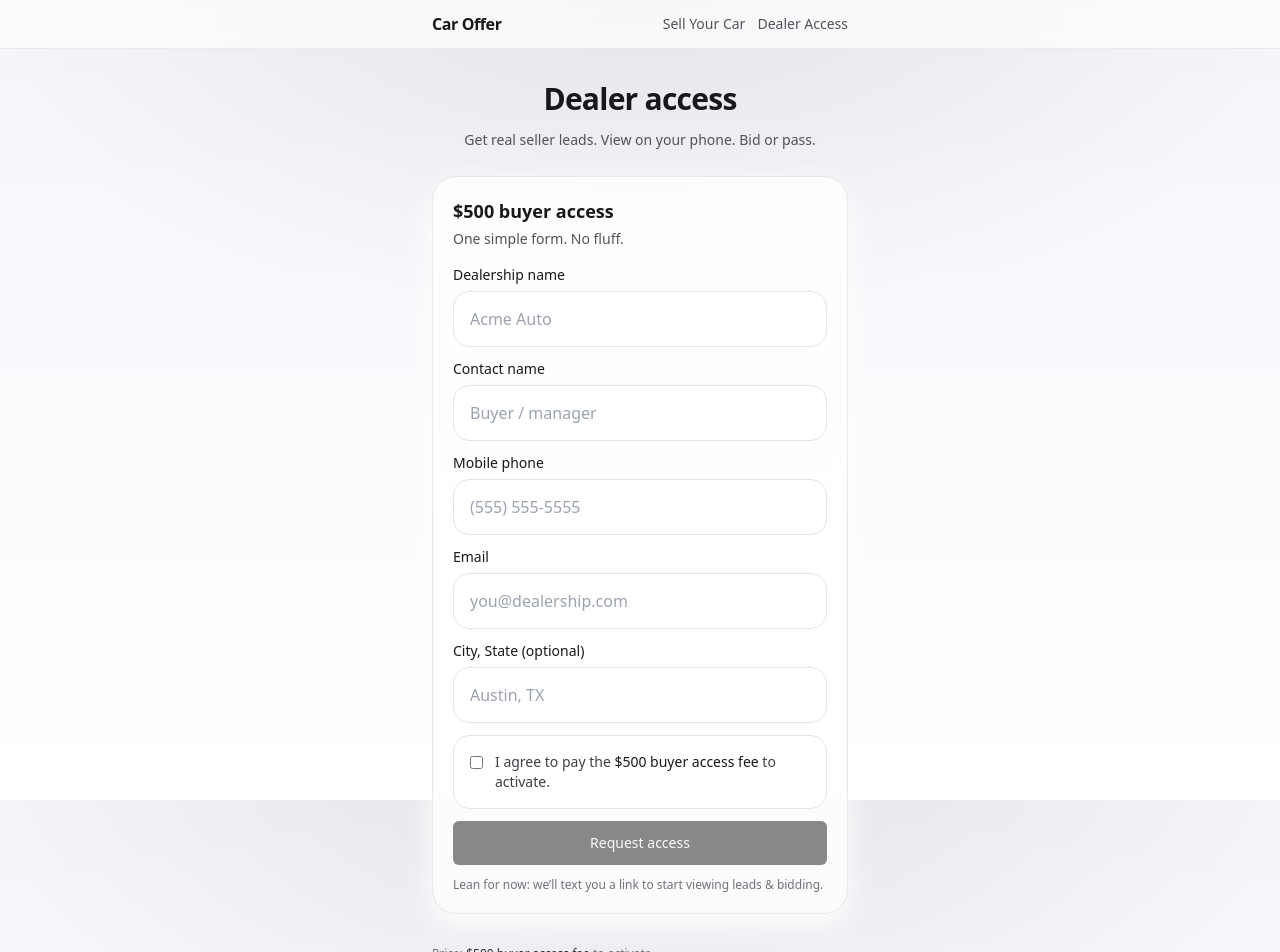
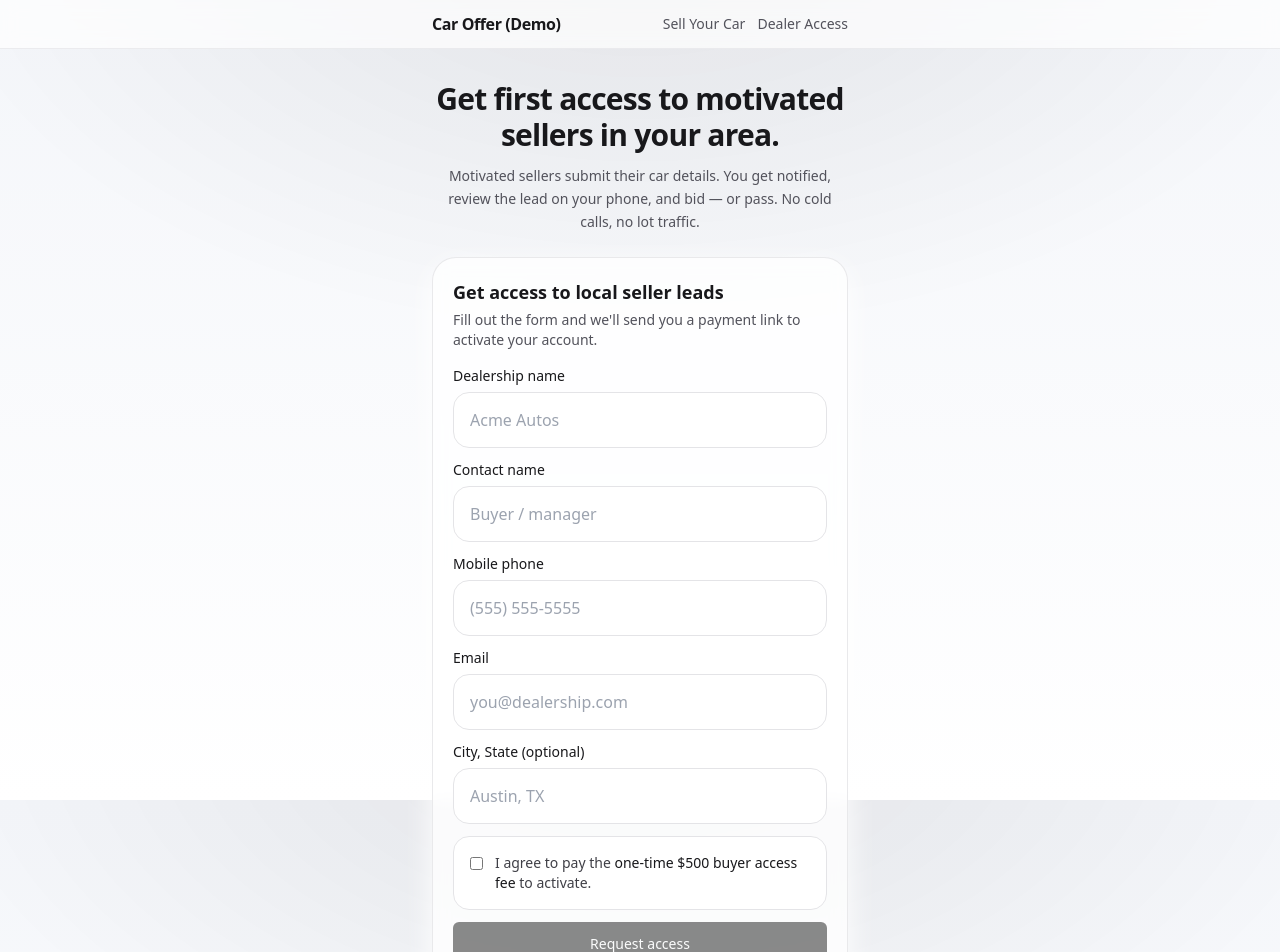
Before and after one commit to martincr/car-offer-ai-2026, a Next.js app: page /dealers in a window 1280 px wide. Shown: the top 952 px of the page. Built offline with nearby package versions, Linux system fonts and the light colour scheme.

Commit message:
Improvements to dealer page

```diff
--- a/app/dealers/page.tsx
+++ b/app/dealers/page.tsx
@@ -4,9 +4,9 @@ export default function Page() {
   return (
     <main className="mx-auto max-w-md px-4 pb-10 pt-8">
       <div className="text-center">
-        <div className="text-3xl font-semibold tracking-tight text-zinc-900">Dealer access</div>
+        <div className="text-3xl font-semibold tracking-tight text-zinc-900">Get first access to motivated sellers in your area.</div>
         <p className="mt-3 text-sm leading-relaxed text-zinc-600">
-          Get real seller leads. View on your phone. Bid or pass.
+          Motivated sellers submit their car details. You get notified, review the lead on your phone, and bid — or pass. No cold calls, no lot traffic.
         </p>
       </div>
 
@@ -14,9 +14,6 @@ export default function Page() {
         <DealerSignupForm />
       </div>
 
-      <div className="mt-8 text-xs text-zinc-500">
-        Price: <span className="font-medium text-zinc-800">$500 buyer access fee</span> to activate.
-      </div>
     </main>
   );
 }
--- a/components/StartCard.tsx
+++ b/components/StartCard.tsx
@@ -22,9 +22,9 @@ export function StartCard() {
 
   return (
     <Card className="p-5">
-      <div className="text-sm font-medium text-zinc-900">Start with your VIN</div>
+      <div className="text-sm font-medium text-zinc-900">Start by entering your VIN</div>
       <div className="mt-1 text-xs text-zinc-500">
-        This is required so dealers can verify your car.
+        This is required so dealers can verify your car details.
       </div>
 
       <div className="mt-4">
@@ -55,7 +55,7 @@ export function StartCard() {
           I&apos;m a dealer
         </Button>
 
-        <div className="text-xs text-zinc-500">No pressure. No spam. Takes ~2 minutes.</div>
+        <div className="text-center text-xs text-zinc-500">No pressure. No spam. Takes ~2 minutes.</div>
       </div>
     </Card>
   );
--- a/components/TopBar.tsx
+++ b/components/TopBar.tsx
@@ -5,7 +5,7 @@ export function TopBar() {
     <header className="sticky top-0 z-40 border-b border-zinc-200/70 bg-white/70 backdrop-blur">
       <div className="mx-auto flex max-w-md items-center justify-between px-4 py-3">
         <Link href="/" className="font-semibold tracking-tight text-zinc-900">
-          Car Offer
+          Car Offer (Demo)
         </Link>
         <nav className="flex items-center gap-3 text-sm text-zinc-600">
           <Link href="/sell" className="hover:text-zinc-900">
--- a/components/dealer/DealerSignupForm.tsx
+++ b/components/dealer/DealerSignupForm.tsx
@@ -30,7 +30,7 @@ export function DealerSignupForm() {
       setSubmitted({
         ok: true,
         message:
-          'Got it. Next step: we’ll send you a payment link for the $500 buyer access fee, then you’re live.',
+          "You’re in line. We’ll text you a payment link — once confirmed, you’ll start receiving leads immediately.",
       });
     } catch (e: any) {
       setSubmitted({ ok: false, message: e?.message ?? 'Something went wrong.' });
@@ -49,13 +49,13 @@ export function DealerSignupForm() {
 
   return (
     <Card className="p-5">
-      <div className="text-lg font-semibold text-zinc-900">$500 buyer access</div>
-      <div className="mt-1 text-sm text-zinc-600">One simple form. No fluff.</div>
+      <div className="text-lg font-semibold text-zinc-900">Get access to local seller leads</div>
+      <div className="mt-1 text-sm text-zinc-600">Fill out the form and we'll send you a payment link to activate your account.</div>
 
       <div className="mt-4 grid gap-3">
         <Input
           label="Dealership name"
-          placeholder="Acme Auto"
+          placeholder="Acme Autos"
           value={dealershipName}
           onChange={e => setDealershipName(e.target.value)}
         />
@@ -95,7 +95,7 @@ export function DealerSignupForm() {
           />
           <span className="text-zinc-700">
             I agree to pay the{' '}
-            <span className="font-medium text-zinc-900">$500 buyer access fee</span> to activate.
+            <span className="font-medium text-zinc-900">one-time $500 buyer access fee</span> to activate.
           </span>
         </label>
 
@@ -112,7 +112,7 @@ export function DealerSignupForm() {
         ) : null}
 
         <div className="text-xs text-zinc-500">
-          Lean for now: we’ll text you a link to start viewing leads & bidding.
+          One-time fee. No monthly subscription. Cancel anytime.
         </div>
       </div>
     </Card>
```
